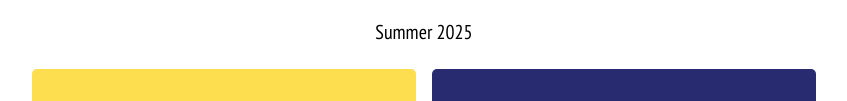
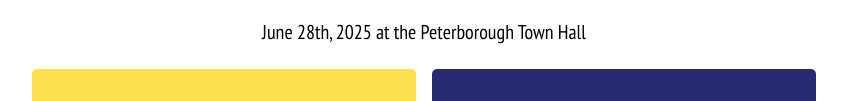
Before and after one commit to conval2015/reunion, a plain HTML site: page index.html in a window 1280 px wide. Shown: the part 218-319 px from the top of the page, without its empty margins (216-1063 px from the left). Drawn offline with Linux system fonts and the light colour scheme.

Commit message:
Update index.html

```diff
--- a/index.html
+++ b/index.html
@@ -23,7 +23,7 @@
           <h1><img class="logo" src="img\CVbig.png" alt="Conval Logo">
               Conval Class of 2015 10-Year Reunion
           </h1>
-	  <h2>Summer 2025</h2>
+	  <h2>June 28th, 2025 at the Peterborough Town Hall</h2>
       </header>
   	<div class="wrapper">
         <div class="gold">
```
